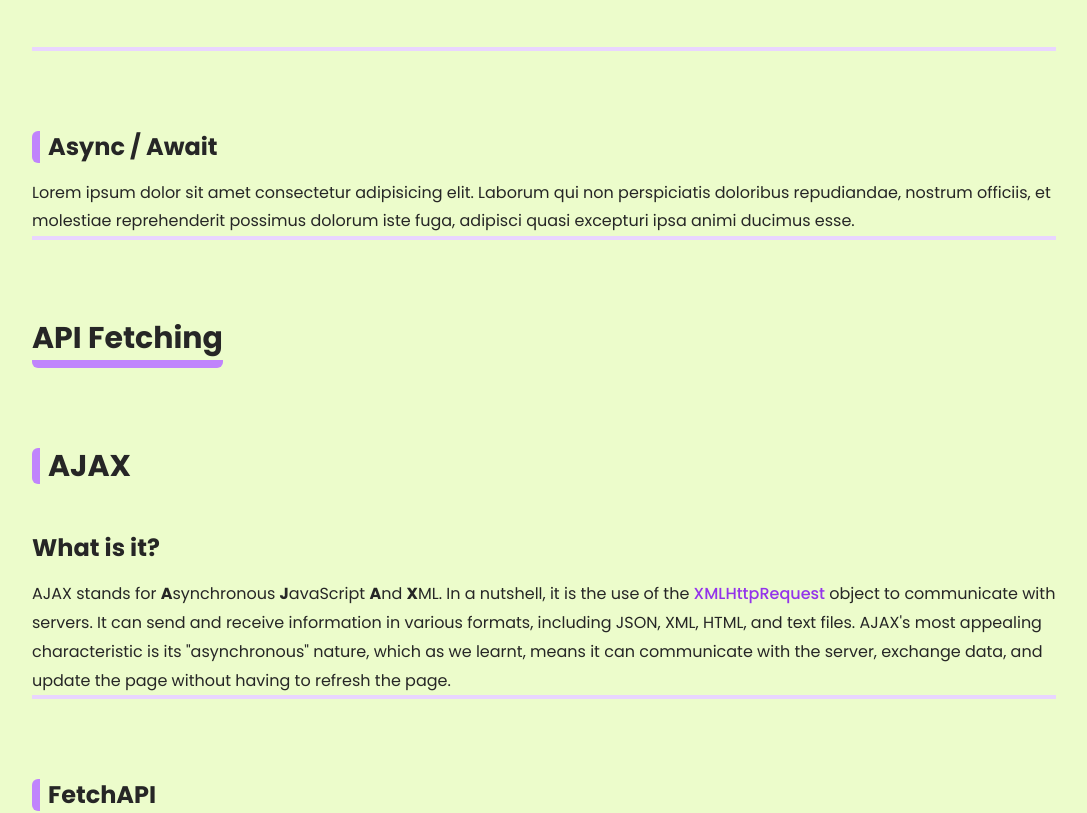
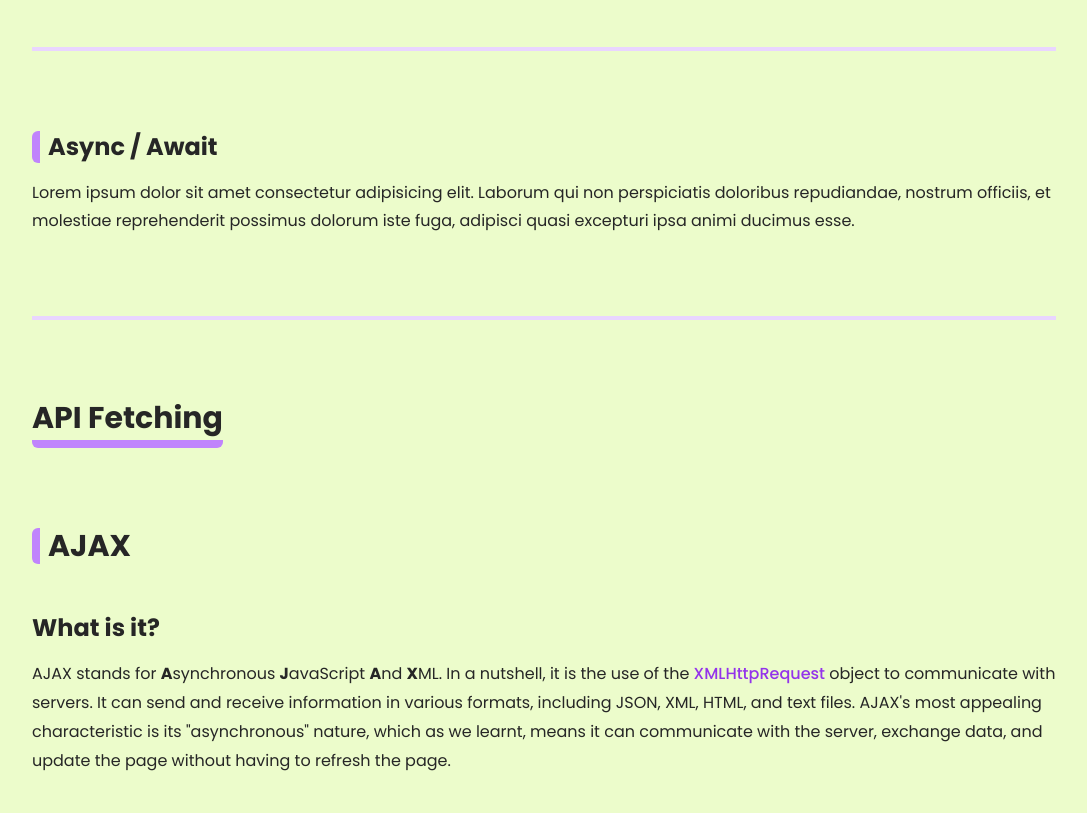
Before and after one commit to Bmullerc/promise-app, a React (Vite) app: page / in a window 1280 px wide. Shown: the part 4520-5333 px from the top of the page, without its empty margins (96-1183 px from the left). Built offline with nearby package versions, Linux system fonts and the light colour scheme.

Commit message:
add: starting more content

```diff
--- a/src/components/content/Ajax.tsx
+++ b/src/components/content/Ajax.tsx
@@ -1,6 +1,6 @@
 export function Ajax() {
   return (
-    <article id="ajax" className="my-20 border-b-4 border-purple-200">
+    <article id="ajax" className="my-20 border-b-4 border-purple-200 pb-20">
       <h2 className="text-3xl font-bold mb-12 border-l-8 w-fit border-purple-400 pl-2 rounded-md">AJAX</h2>
       <h2 className="text-2xl font-bold mb-4">What is it?</h2>
       <p className="mt-4">AJAX stands for <strong>A</strong>synchronous <strong>J</strong>avaScript <strong>A</strong>nd <strong>X</strong>ML. In a nutshell, it is the use of the <a href="#xmlrequest" className="text-purple-600 hover:text-purple-300 font-medium">XMLHttpRequest</a> object to communicate with servers. It can send and receive information in various formats, including JSON, XML, HTML, and text files. AJAX's most appealing characteristic is its "asynchronous" nature, which as we learnt, means it can communicate with the server, exchange data, and update the page without having to refresh the page.</p>
--- a/src/components/content/Async.tsx
+++ b/src/components/content/Async.tsx
@@ -1,6 +1,6 @@
 export function Async() {
   return (
-    <article id="async" className="my-20 border-b-4 border-purple-200">
+    <article id="async" className="my-20 border-b-4 border-purple-200 pb-20">
       <h2 className="text-2xl font-bold border-l-8 w-fit border-purple-400 pl-2 rounded-md">Async / Await</h2>
       <p className="mt-4">Lorem ipsum dolor sit amet consectetur adipisicing elit. Laborum qui non perspiciatis doloribus repudiandae, nostrum officiis, et molestiae reprehenderit possimus dolorum iste fuga, adipisci quasi excepturi ipsa animi ducimus esse.</p>
     </article>
--- a/src/components/content/Callbacks.tsx
+++ b/src/components/content/Callbacks.tsx
@@ -8,8 +8,9 @@ export function Callbacks() {
         <h2 className="text-2xl font-bold">What are they?</h2>
         <p className="mt-4">A callback function is a function passed into another function as an argument, which is then invoked inside the outer function to complete some kind of routine or action. They can either be synchronous or asynchronous.</p>
         <p className="mt-4">Here is a quick example:</p>
-        <PreCode
-          code={`function greeting(name) {
+
+        <PreCode>
+          {`function greeting(name) {
   alert('Hello ' + name);
 }
 
@@ -18,7 +19,8 @@ function processUserInput(callback) {
   callback(name);
 }
 
-processUserInput(greeting);`} />
+processUserInput(greeting);`}
+        </PreCode>
       </div>
 
       <div className="flex flex-col gap-4">
--- a/src/components/content/Promises.tsx
+++ b/src/components/content/Promises.tsx
@@ -7,8 +7,8 @@ export function Promises() {
       <h2 className="text-2xl font-bold border-l-8 w-fit border-purple-400 pl-2 rounded-md">Promises</h2>
       <p className="mt-4">The Promise object represents the eventual completion (or failure) of an asynchronous operation and its resulting value. It contains both the producing code and calls to the consuming code:</p>
 
-      <PreCode
-        code={`let myPromise = new Promise(function(myResolve, myReject) {
+      <PreCode>
+        {`let myPromise = new Promise(function(myResolve, myReject) {
 // "Producing Code" (May take some time)
 
   myResolve(); // when successful
@@ -19,7 +19,8 @@ export function Promises() {
 myPromise.then(
   function(value) { /* code if successful */ },
   function(error) { /* code if some error */ }
-);`} />
+);`}
+      </PreCode>
 
       <p className="mt-8">When the producing code obtains the res ult, it should call one of the two callbacks:</p>
       <ul className="list-inside list-disc mt-4">
--- a/src/components/reusable/PreCode.tsx
+++ b/src/components/reusable/PreCode.tsx
@@ -1,12 +1,12 @@
-interface Props {
-  code: string;
+interface PreCodeProps {
+  children: string
 }
 
-export function PreCode(props: Props) {
+export function PreCode({children}: PreCodeProps) {
   return (
     <pre className='text-sm my-6 bg-lime-300 font-medium text-purple-900 rounded-md md:p-4 p-2 md:w-fit lg:text-base overflow-auto shadow-purple-500 shadow-boxed'>
         <code>
-          {props.code}
+          {children}
         </code>
       </pre>
   )
```
